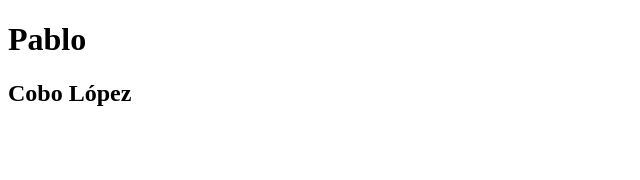
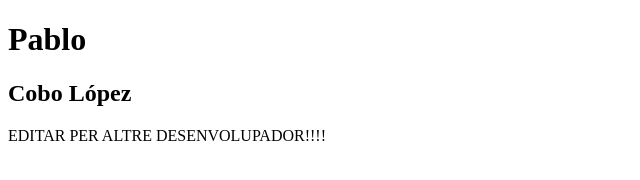
Before and after one commit to PabloCoboIOC/ModaGlobal, a plain HTML site: page public_html/index.html in a window 1280 px wide. Shown: the whole page, without its empty margins (0-640 px from the left). Drawn offline with Linux system fonts and the light colour scheme.

Commit message:
Desenvolupador alternatiu index.html

```diff
--- a/public_html/index.html
+++ b/public_html/index.html
@@ -12,5 +12,6 @@ Click nbfs://nbhost/SystemFileSystem/Templates/Other/html.html to edit this temp
     <body>
         <h1>Pablo</h1>
         <h2>Cobo López</h2>
+        <p>EDITAR PER ALTRE DESENVOLUPADOR!!!!</p>
     </body>
 </html>
```
